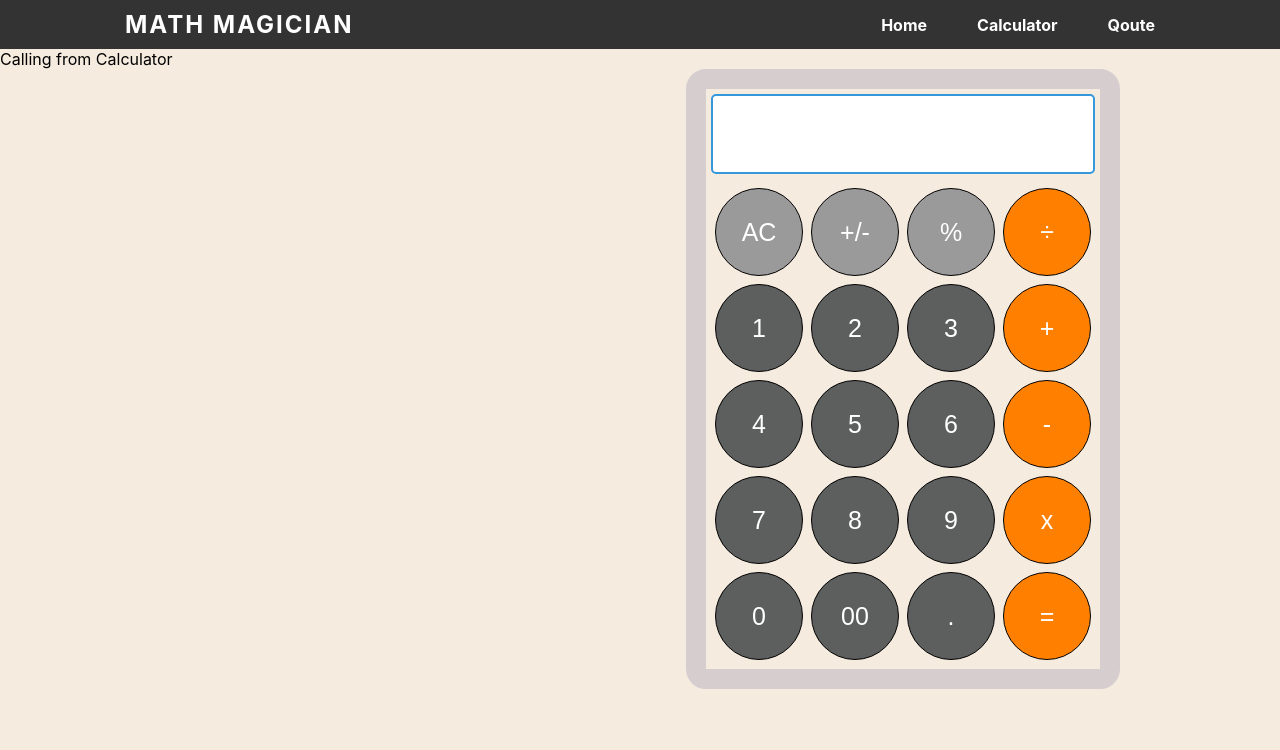
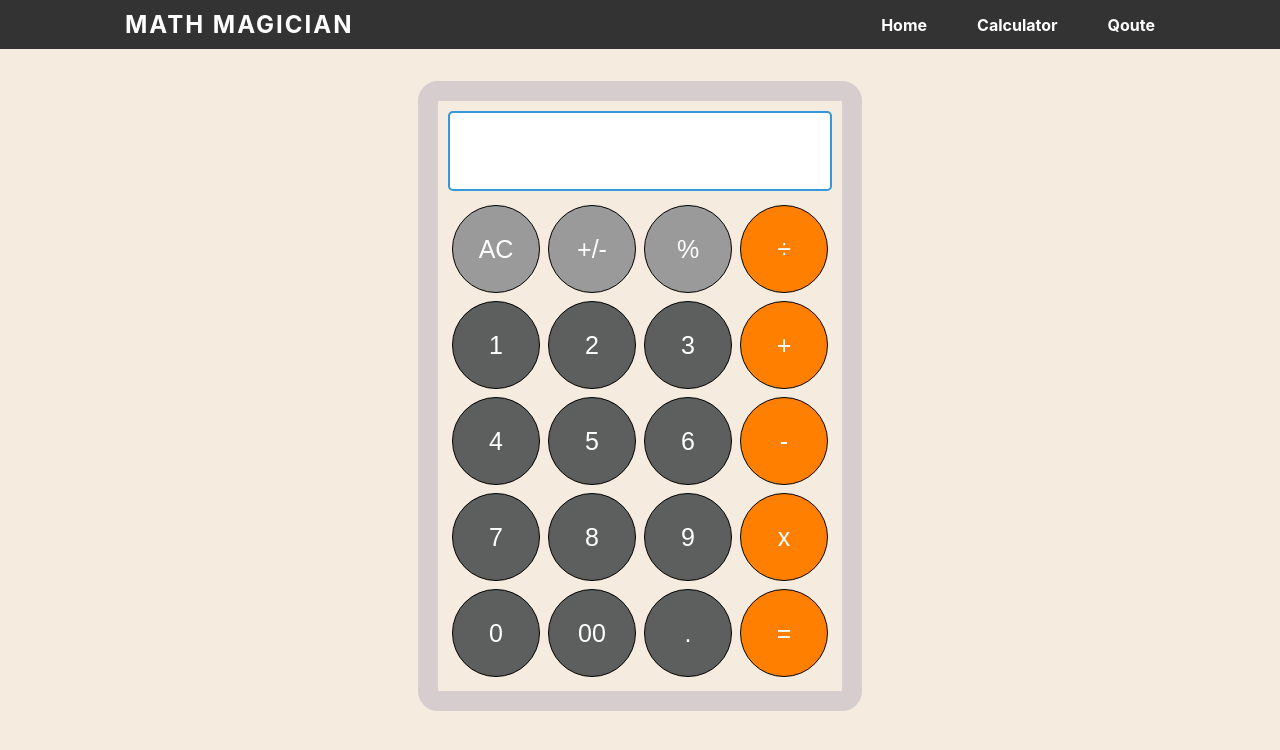
Before and after one commit to Asad-Zaidi/React-Calculator, a React (Create React App) app in the folder react-calculator/: page /Calculator in a window 1280 px wide. Shown: the top 750 px of the page. Built offline with nearby package versions, Linux system fonts and the light colour scheme.

Commit message:
color set

```diff
--- a/react-calculator/src/Component/Calculator.css
+++ b/react-calculator/src/Component/Calculator.css
@@ -1,20 +1,12 @@
-.container-item {
-    display: flex;
-    justify-content: space-between;
-}
-
-.container-item .calculator-container {
-    margin-left: auto;
-}
-
 .calculator-container {
     border: 20px solid rgb(214, 206, 206);
     border-radius: 20px;
-    padding: 5px;
+    padding: 10px;
     display: flex;
     flex-direction: column;
-    width: auto;
-    margin-right: 20vh;
+    align-self: center;
+    width: fit-content;
+    margin: 2.5vw  auto;
 }
 
 .input-display {
@@ -72,11 +64,10 @@ button:hover {
 .operator {
     background-color: rgb(255, 128, 0);
     color: white;
-    size: 12px;
 }
 
 .operator:hover {
-    background-color: rgb(255, 179, 0)
+    background-color: rgb(255, 150, 44)
 }
 
 .top-row {
--- a/react-calculator/src/Component/Calculator.jsx
+++ b/react-calculator/src/Component/Calculator.jsx
@@ -50,8 +50,8 @@ const Calculator = () => {
     };
 
     return (
-        <div className="container">
-            <div className="container-item">
+
+
                 <div className="calculator-container">
                     <CalculatorInput value={input} />
                     <div className="buttons-container">
@@ -86,8 +86,8 @@ const Calculator = () => {
                         <CalculatorButton className="operator" onClick={handleCalculate}> = </CalculatorButton>
                     </div>
                 </div>
-            </div>
-        </div>
+
+
     );
 };
 
--- a/react-calculator/src/Pages/Calculate.jsx
+++ b/react-calculator/src/Pages/Calculate.jsx
@@ -6,7 +6,6 @@ const Calculate = () => {
     return (
         <>
             <Header/>
-            <div>Calling from Calculator</div>
             <Calculator />
         </>
     )
```
